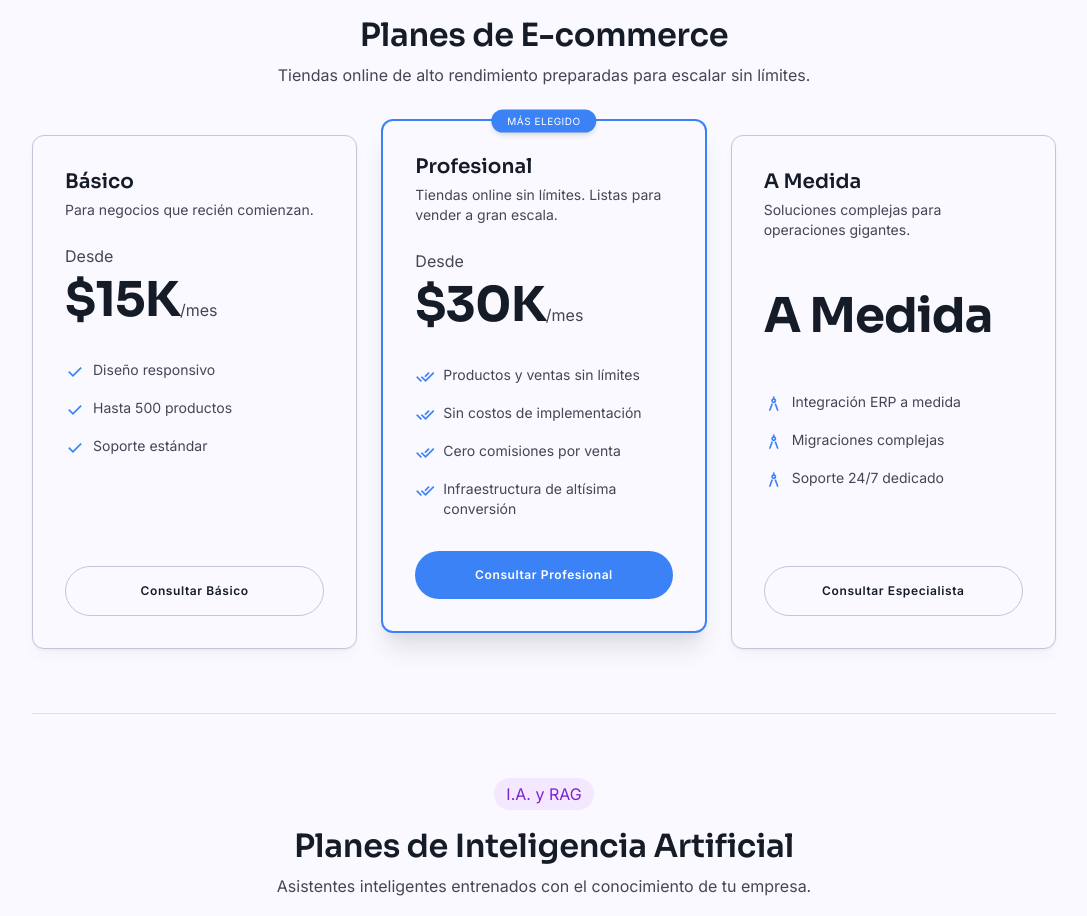
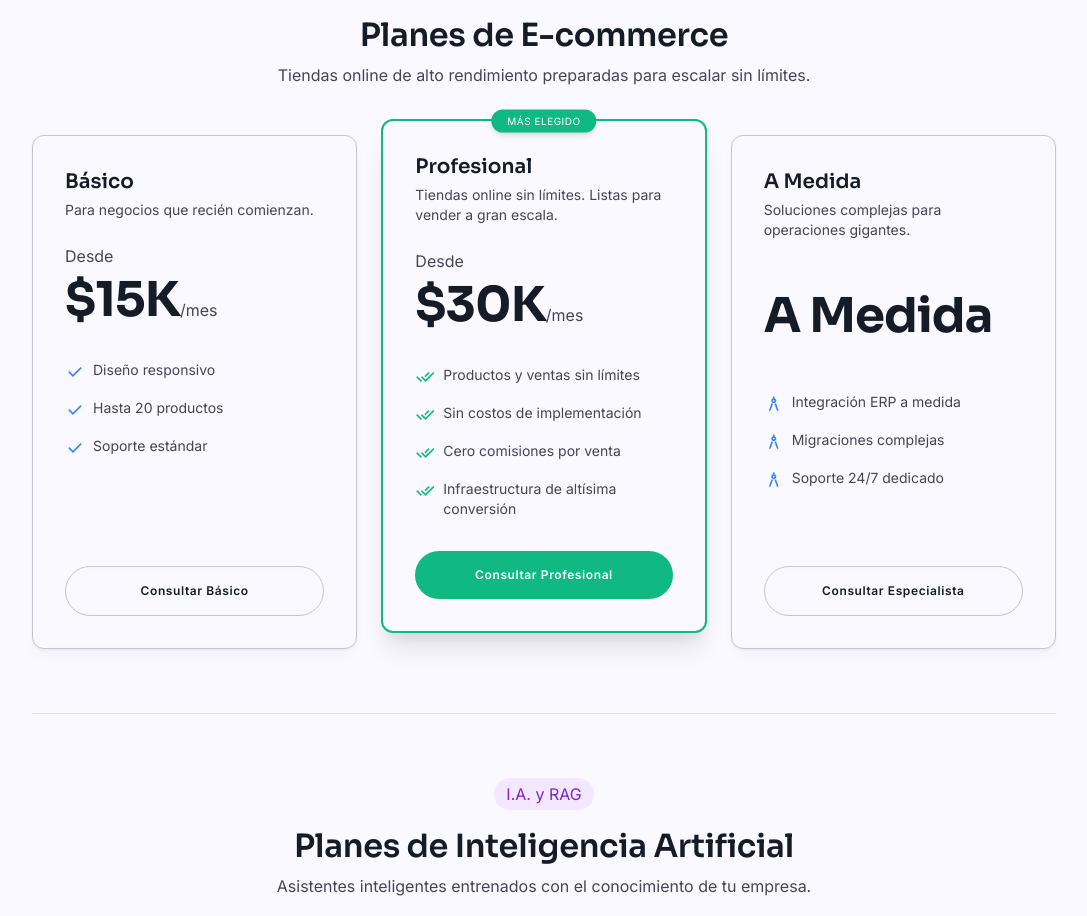
Before and after one commit to Katrix-soft/katrixland, an Angular app: page / in a window 1280 px wide. Shown: the part 3133-4049 px from the top of the page, without its empty margins (96-1183 px from the left). Built offline with nearby package versions, Linux system fonts and the light colour scheme.

Commit message:
UI: Change E-commerce Pro card to green theme

```diff
--- a/src/app/app.html
+++ b/src/app/app.html
@@ -196,7 +196,7 @@
     </li>
     <li class="flex items-start gap-sm">
     <span class="material-symbols-outlined text-blue-500 text-[20px] mt-0.5">check</span>
-    <span class="font-body-sm text-body-sm text-on-surface-variant">Hasta 500 productos</span>
+    <span class="font-body-sm text-body-sm text-on-surface-variant">Hasta 20 productos</span>
     </li>
     <li class="flex items-start gap-sm">
     <span class="material-symbols-outlined text-blue-500 text-[20px] mt-0.5">check</span>
@@ -207,8 +207,8 @@
     </div>
 
     <!-- E-commerce Pro -->
-    <div class="bg-surface border-2 border-blue-500 rounded-xl p-xl shadow-[0px_20px_25px_-5px_rgba(0,0,0,0.1),_0px_10px_10px_-5px_rgba(0,0,0,0.04)] flex flex-col relative transform md:-translate-y-4 hover:shadow-blue-500/20 transition-all duration-300">
-    <div class="absolute top-0 left-1/2 transform -translate-x-1/2 -translate-y-1/2 bg-blue-500 text-white font-label-md text-[10px] uppercase tracking-wider px-4 py-1 rounded-full shadow-md whitespace-nowrap">
+    <div class="bg-surface border-2 border-emerald-500 rounded-xl p-xl shadow-[0px_20px_25px_-5px_rgba(0,0,0,0.1),_0px_10px_10px_-5px_rgba(0,0,0,0.04)] flex flex-col relative transform md:-translate-y-4 hover:shadow-emerald-500/20 transition-all duration-300">
+    <div class="absolute top-0 left-1/2 transform -translate-x-1/2 -translate-y-1/2 bg-emerald-500 text-white font-label-md text-[10px] uppercase tracking-wider px-4 py-1 rounded-full shadow-md whitespace-nowrap">
         Más Elegido
     </div>
     <h3 class="font-headline-sm text-headline-sm text-on-surface mb-xs">Profesional</h3>
@@ -220,23 +220,23 @@
     </div>
     <ul class="space-y-md mb-xl flex-1">
     <li class="flex items-start gap-sm">
-    <span class="material-symbols-outlined text-blue-500 text-[20px] mt-0.5">done_all</span>
+    <span class="material-symbols-outlined text-emerald-500 text-[20px] mt-0.5">done_all</span>
     <span class="font-body-sm text-body-sm text-on-surface-variant">Productos y ventas sin límites</span>
     </li>
     <li class="flex items-start gap-sm">
-    <span class="material-symbols-outlined text-blue-500 text-[20px] mt-0.5">done_all</span>
+    <span class="material-symbols-outlined text-emerald-500 text-[20px] mt-0.5">done_all</span>
     <span class="font-body-sm text-body-sm text-on-surface-variant">Sin costos de implementación</span>
     </li>
     <li class="flex items-start gap-sm">
-    <span class="material-symbols-outlined text-blue-500 text-[20px] mt-0.5">done_all</span>
+    <span class="material-symbols-outlined text-emerald-500 text-[20px] mt-0.5">done_all</span>
     <span class="font-body-sm text-body-sm text-on-surface-variant">Cero comisiones por venta</span>
     </li>
     <li class="flex items-start gap-sm">
-    <span class="material-symbols-outlined text-blue-500 text-[20px] mt-0.5">done_all</span>
+    <span class="material-symbols-outlined text-emerald-500 text-[20px] mt-0.5">done_all</span>
     <span class="font-body-sm text-body-sm text-on-surface-variant">Infraestructura de altísima conversión</span>
     </li>
     </ul>
-    <a href="#" (click)="scrollToContact('ecommerce', $event)" class="text-center w-full font-label-md text-label-md text-white bg-blue-500 rounded-full px-lg py-md hover:bg-blue-600 transition-all duration-200">Consultar Profesional</a>
+    <a href="#" (click)="scrollToContact('ecommerce', $event)" class="text-center w-full font-label-md text-label-md text-white bg-emerald-500 rounded-full px-lg py-md hover:bg-emerald-600 transition-all duration-200">Consultar Profesional</a>
     </div>
 
     <!-- E-commerce Custom -->
```
